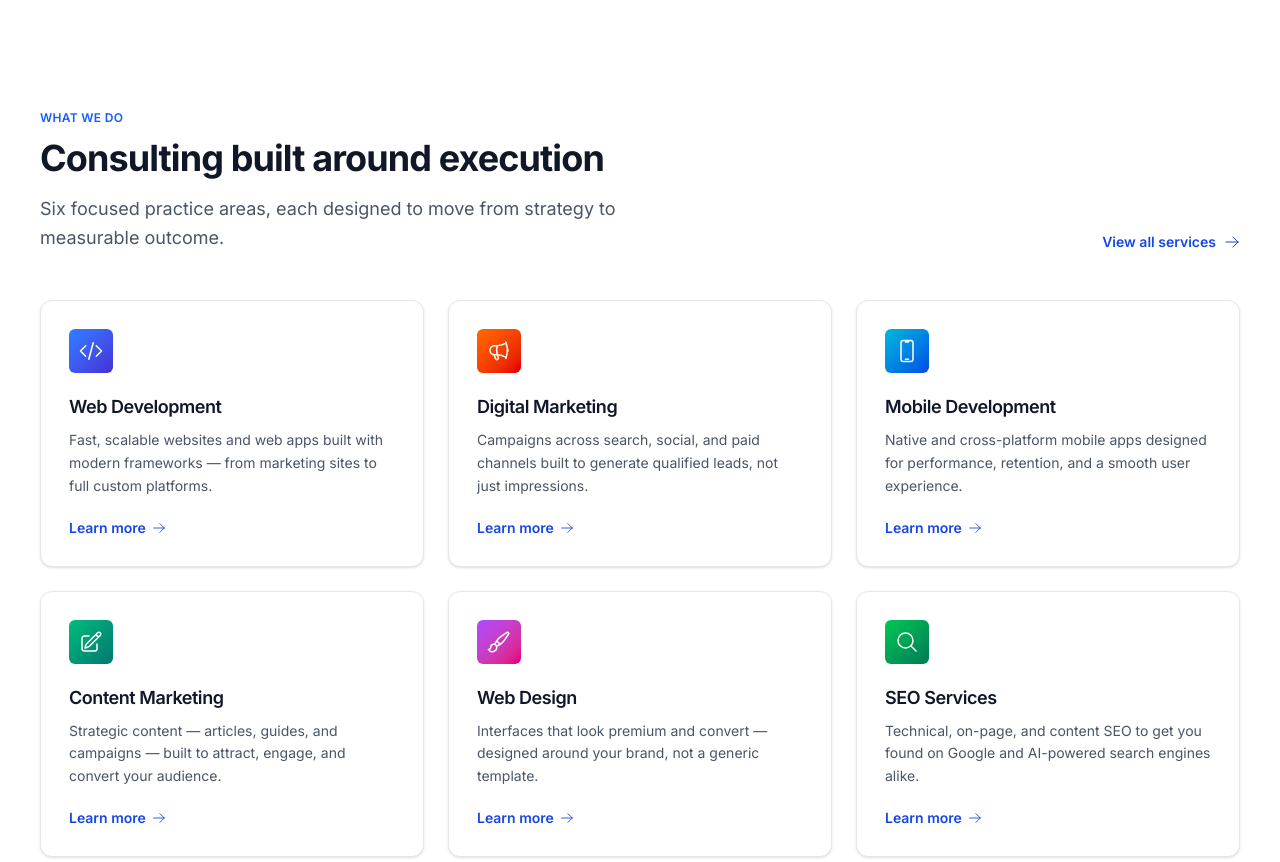
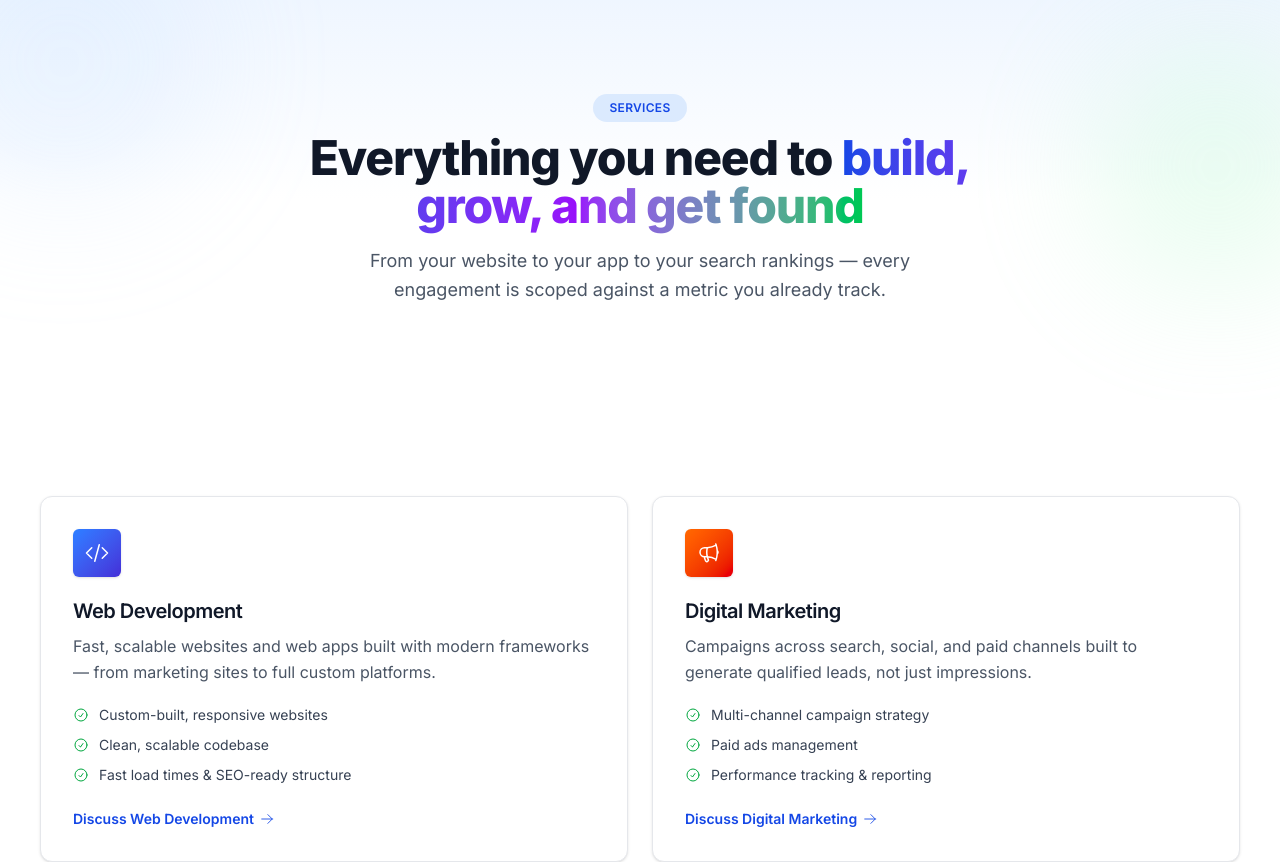
Before and after one commit to ParangiKalpana/OneMitraReact, a React (Vite) app in the folder OneMitra/: page / in a window 1280 px wide. Shown: the part 940-1802 px from the top of the page. Built offline with nearby package versions, Linux system fonts and the light colour scheme.

Commit message:
Updated website

```diff
--- a/OneMitra/src/Component/home/Services.jsx
+++ b/OneMitra/src/Component/home/Services.jsx
@@ -1,3 +1,4 @@
+import { useState } from "react";
 import { Link } from "react-router-dom";
 import {
   CodeBracketIcon,
@@ -7,112 +8,246 @@ import {
   PaintBrushIcon,
   MagnifyingGlassIcon,
   ArrowRightIcon,
+  CheckCircleIcon,
+  ChevronDownIcon,
+  ChatBubbleLeftRightIcon,
 } from "@heroicons/react/24/outline";
 
 const services = [
   {
     icon: CodeBracketIcon,
     title: "Web Development",
-    description: "Fast, scalable websites and web apps built with modern frameworks — from marketing sites to full custom platforms.",
+    slug: "web-development",
     color: "from-blue-500 to-indigo-700",
+    description:
+      "Fast, scalable websites and web apps built with modern frameworks — from marketing sites to full custom platforms.",
+    outcomes: ["Custom-built, responsive websites", "Clean, scalable codebase", "Fast load times & SEO-ready structure"],
   },
   {
     icon: MegaphoneIcon,
     title: "Digital Marketing",
-    description: "Campaigns across search, social, and paid channels built to generate qualified leads, not just impressions.",
+    slug: "digital-marketing",
     color: "from-orange-500 to-red-600",
+    description:
+      "Campaigns across search, social, and paid channels built to generate qualified leads, not just impressions.",
+    outcomes: ["Multi-channel campaign strategy", "Paid ads management", "Performance tracking & reporting"],
   },
   {
     icon: DevicePhoneMobileIcon,
     title: "Mobile Development",
-    description: "Native and cross-platform mobile apps designed for performance, retention, and a smooth user experience.",
+    slug: "mobile-development",
     color: "from-cyan-500 to-blue-700",
+    description:
+      "Native and cross-platform mobile apps designed for performance, retention, and a smooth user experience.",
+    outcomes: ["iOS & Android app development", "Cross-platform (React Native) builds", "App store launch support"],
   },
   {
     icon: PencilSquareIcon,
     title: "Content Marketing",
-    description: "Strategic content — articles, guides, and campaigns — built to attract, engage, and convert your audience.",
+    slug: "content-marketing",
     color: "from-emerald-500 to-teal-700",
+    description:
+      "Strategic content — articles, guides, and campaigns — built to attract, engage, and convert your audience.",
+    outcomes: ["Content strategy & calendar", "SEO-optimized articles & guides", "Distribution across channels"],
   },
   {
     icon: PaintBrushIcon,
     title: "Web Design",
-    description: "Interfaces that look premium and convert — designed around your brand, not a generic template.",
+    slug: "web-design",
     color: "from-purple-500 to-pink-600",
+    description:
+      "Interfaces that look premium and convert — designed around your brand, not a generic template.",
+    outcomes: ["Custom UI/UX design", "Mobile-first, responsive layouts", "Brand-consistent visual system"],
   },
   {
     icon: MagnifyingGlassIcon,
     title: "SEO Services",
-    description: "Technical, on-page, and content SEO to get you found on Google and AI-powered search engines alike.",
+    slug: "seo-services",
     color: "from-green-500 to-emerald-700",
+    description:
+      "Technical, on-page, and content SEO to get you found on Google and AI-powered search engines alike.",
+    outcomes: ["Technical SEO audit & fixes", "Keyword & content strategy", "AI-search & schema optimization"],
+  },
+];
+
+const faqs = [
+  {
+    question: "How do you scope an engagement?",
+    answer:
+      "We start with a short diagnostic call to understand your goals and constraints, then propose a scoped engagement with clear deliverables and a timeline before any commitment.",
+  },
+  {
+    question: "Do you work with small and mid-size businesses?",
+    answer:
+      "Yes. Most of our engagements are with mid-market companies where a focused, well-executed plan makes an outsized difference.",
+  },
+  {
+    question: "Can services be combined?",
+    answer:
+      "Most engagements combine two or more services — for example, a new website alongside an SEO and digital marketing push, or a mobile app backed by a content strategy.",
   },
 ];
 
 function Services() {
+  const [openIndex, setOpenIndex] = useState(0);
+
   return (
-    <section className="bg-white py-16 sm:py-20 lg:py-28">
-      <div className="w-full max-w-[1280px] mx-auto px-4 sm:px-6 lg:px-10">
-        <div className="flex flex-col justify-between gap-5 sm:flex-row sm:items-end sm:gap-6">
-          <div>
-            <p className="mb-3 text-xs font-semibold uppercase tracking-wide text-blue-600">
-              What we do
+    <>
+      <section className="relative overflow-hidden bg-linear-to-b from-blue-50 via-white to-white py-16 sm:py-20 lg:py-24">
+        <div className="pointer-events-none absolute -top-20 -left-20 h-72 w-72 animate-pulse rounded-full bg-blue-200/40 blur-3xl" />
+        <div
+          className="pointer-events-none absolute top-10 -right-16 h-64 w-64 animate-pulse rounded-full bg-green-200/30 blur-3xl"
+          style={{ animationDelay: "1s" }}
+        />
+
+        <div className="relative w-full max-w-[1280px] mx-auto px-4 text-center sm:px-6 lg:px-10">
+          <p className="animate-fadeUp mb-3 inline-block rounded-full bg-blue-100 px-4 py-1.5 text-xs font-semibold uppercase tracking-wide text-blue-700">
+            Services
           </p>
-            <h2 className="text-3xl font-bold text-gray-900 sm:text-4xl">
-              Consulting built around execution
-            </h2>
-            <p className="mt-4 max-w-xl text-base leading-relaxed text-gray-600 sm:text-lg">
-              Six focused practice areas, each designed to move from strategy
-              to measurable outcome.
+          <h1
+            className="animate-fadeUp mx-auto max-w-2xl text-3xl font-extrabold text-gray-900 sm:text-4xl lg:text-5xl"
+            style={{ animationDelay: "80ms" }}
+          >
+            Everything you need to{" "}
+            <span className="bg-linear-to-r from-blue-700 via-purple-600 to-green-500 bg-clip-text text-transparent">
+              build, grow, and get found
+            </span>
+          </h1>
+          <p
+            className="animate-fadeUp mx-auto mt-4 max-w-xl text-base leading-relaxed text-gray-600 sm:text-lg"
+            style={{ animationDelay: "160ms" }}
+          >
+            From your website to your app to your search rankings — every
+            engagement is scoped against a metric you already track.
           </p>
         </div>
-          <Link
-            to="/services"
-            className="hidden shrink-0 items-center gap-2 text-sm font-semibold text-blue-700 hover:text-blue-800 sm:flex"
-          >
-            View all services
-            <ArrowRightIcon className="h-4 w-4" />
-          </Link>
-        </div>
+      </section>
 
-        <div className="mt-10 grid grid-cols-1 gap-5 sm:mt-12 sm:grid-cols-2 sm:gap-6 lg:grid-cols-3">
+      <section className="bg-white py-16 sm:py-20 lg:py-24">
+        <div className="w-full max-w-[1280px] mx-auto grid grid-cols-1 gap-6 px-4 sm:px-6 lg:grid-cols-2 lg:px-10">
           {services.map((service, index) => (
             <div
-              key={service.title}
-              className="animate-fadeUp flex h-full flex-col rounded-xl border border-gray-200 bg-white p-6 shadow-sm transition-all duration-200 hover:-translate-y-1 hover:shadow-lg sm:p-7"
-              style={{ animationDelay: `${index * 80}ms` }}
+              key={service.slug}
+              id={service.slug}
+              className="animate-fadeUp group flex flex-col rounded-xl border border-gray-200 bg-white p-7 shadow-sm transition-all duration-200 hover:-translate-y-1 hover:shadow-xl sm:p-8"
+              style={{ animationDelay: `${index * 90}ms` }}
             >
               <div
-                className={`flex h-11 w-11 items-center justify-center rounded-md bg-linear-to-br ${service.color}`}
+                className={`flex h-12 w-12 items-center justify-center rounded-md bg-linear-to-br ${service.color} shadow-sm transition-transform duration-200 group-hover:scale-105`}
               >
                 <service.icon className="h-6 w-6 text-white" />
               </div>
-              <h3 className="mt-5 text-lg font-semibold text-gray-900">
+              <h2 className="mt-5 text-xl font-semibold text-gray-900">
                 {service.title}
-              </h3>
-              <p className="mt-2 flex-1 text-sm leading-relaxed text-gray-600">
+              </h2>
+              <p className="mt-2 text-sm leading-relaxed text-gray-600 sm:text-base">
                 {service.description}
               </p>
+
+              <ul className="mt-5 space-y-2.5">
+                {service.outcomes.map((outcome) => (
+                  <li key={outcome} className="flex items-start gap-2.5 text-sm text-gray-700">
+                    <CheckCircleIcon className="mt-0.5 h-4 w-4 shrink-0 text-green-600" />
+                    {outcome}
+                  </li>
+                ))}
+              </ul>
+
               <Link
-                to="/services"
-                aria-label={`Learn more about ${service.title}`}
-                className="mt-5 inline-flex items-center gap-1.5 text-sm font-semibold text-blue-700 hover:text-blue-800"
+                to="/contact"
+                className="mt-6 inline-flex items-center gap-1.5 text-sm font-semibold text-blue-700 hover:text-blue-800"
               >
-                Learn more
-                <ArrowRightIcon className="h-3.5 w-3.5" />
+                Discuss {service.title}
+                <ArrowRightIcon className="h-3.5 w-3.5 shrink-0 transition-transform duration-200 group-hover:translate-x-1" />
               </Link>
             </div>
           ))}
         </div>
+      </section>
 
+      <section className="bg-gray-50 py-16 sm:py-20 lg:py-24">
+        <div className="w-full max-w-[1280px] mx-auto grid grid-cols-1 gap-8 px-4 sm:px-6 lg:grid-cols-12 lg:gap-16 lg:px-10">
+          <div className="lg:col-span-4">
+            <p className="mb-3 text-xs font-semibold uppercase tracking-wide text-blue-600">
+              FAQs
+            </p>
+            <h2 className="text-3xl font-bold text-gray-900 sm:text-4xl">
+              Services, answered
+            </h2>
+          </div>
+
+          <div className="lg:col-span-8">
+            <div className="divide-y divide-gray-200 rounded-xl border border-gray-200 bg-white shadow-sm">
+              {faqs.map((item, index) => {
+                const isOpen = openIndex === index;
+                return (
+                  <div key={item.question}>
+                    <button
+                      onClick={() => setOpenIndex(isOpen ? -1 : index)}
+                      aria-expanded={isOpen}
+                      className="flex w-full items-center justify-between gap-4 px-5 py-5 text-left sm:px-6"
+                    >
+                      <span className="text-base font-semibold text-gray-900 sm:text-lg">
+                        {item.question}
+                      </span>
+                      <ChevronDownIcon
+                        className={`h-5 w-5 shrink-0 text-blue-600 transition-transform duration-200 ${
+                          isOpen ? "rotate-180" : ""
+                        }`}
+                      />
+                    </button>
+                    <div
+                      className={`grid overflow-hidden transition-all duration-300 ${
+                        isOpen ? "grid-rows-[1fr] opacity-100" : "grid-rows-[0fr] opacity-0"
+                      }`}
+                    >
+                      <div className="overflow-hidden px-5 pb-5 text-sm leading-relaxed text-gray-600 sm:px-6 sm:text-base">
+                        {item.answer}
+                      </div>
+                    </div>
+                  </div>
+                );
+              })}
+            </div>
+          </div>
+        </div>
+      </section>
+
+      <section className="bg-white py-14 sm:py-20">
+        <div className="w-full max-w-[1280px] mx-auto px-4 sm:px-6 lg:px-10">
+          <div className="animate-fadeUp relative overflow-hidden rounded-2xl bg-linear-to-br from-blue-900 to-blue-950 px-6 py-12 text-center sm:px-12 sm:py-20">
+            <div className="pointer-events-none absolute inset-0 [background:radial-gradient(circle_at_bottom_left,rgba(59,130,246,0.30),transparent_55%)]" />
+            <div className="relative mx-auto max-w-2xl">
+              <h2 className="text-2xl font-bold text-white sm:text-4xl">
+                Ready to build something that performs?
+              </h2>
+              <p className="mt-4 text-sm leading-relaxed text-blue-100 sm:text-lg">
+                Book a free consultation, or message us directly on WhatsApp
+                — most conversations start there.
+              </p>
+              <div className="mt-7 flex flex-col justify-center gap-3 sm:mt-8 sm:flex-row">
                 <Link
-          to="/services"
-          className="mt-8 inline-flex items-center gap-2 text-sm font-semibold text-blue-700 sm:hidden"
+                  to="/contact"
+                  className="inline-flex items-center justify-center gap-2 rounded-md bg-white px-6 py-3.5 text-sm font-semibold text-blue-900 transition-colors hover:bg-blue-50"
                 >
-          View all services
+                  Book a Consultation
                   <ArrowRightIcon className="h-4 w-4" />
                 </Link>
+                <a
+                  href="https://wa.me/917383840814"
+                  target="_blank"
+                  rel="noopener noreferrer"
+                  className="inline-flex items-center justify-center gap-2 rounded-md bg-[#0F7A40] px-6 py-3.5 text-sm font-semibold text-white transition-colors hover:bg-[#0C6935]"
+                >
+                  <ChatBubbleLeftRightIcon className="h-5 w-5" />
+                  Chat on WhatsApp
+                </a>
+              </div>
+            </div>
+          </div>
         </div>
       </section>
+    </>
   );
 }
 
```
Lines whose indentation alone changed are shown as unchanged.
